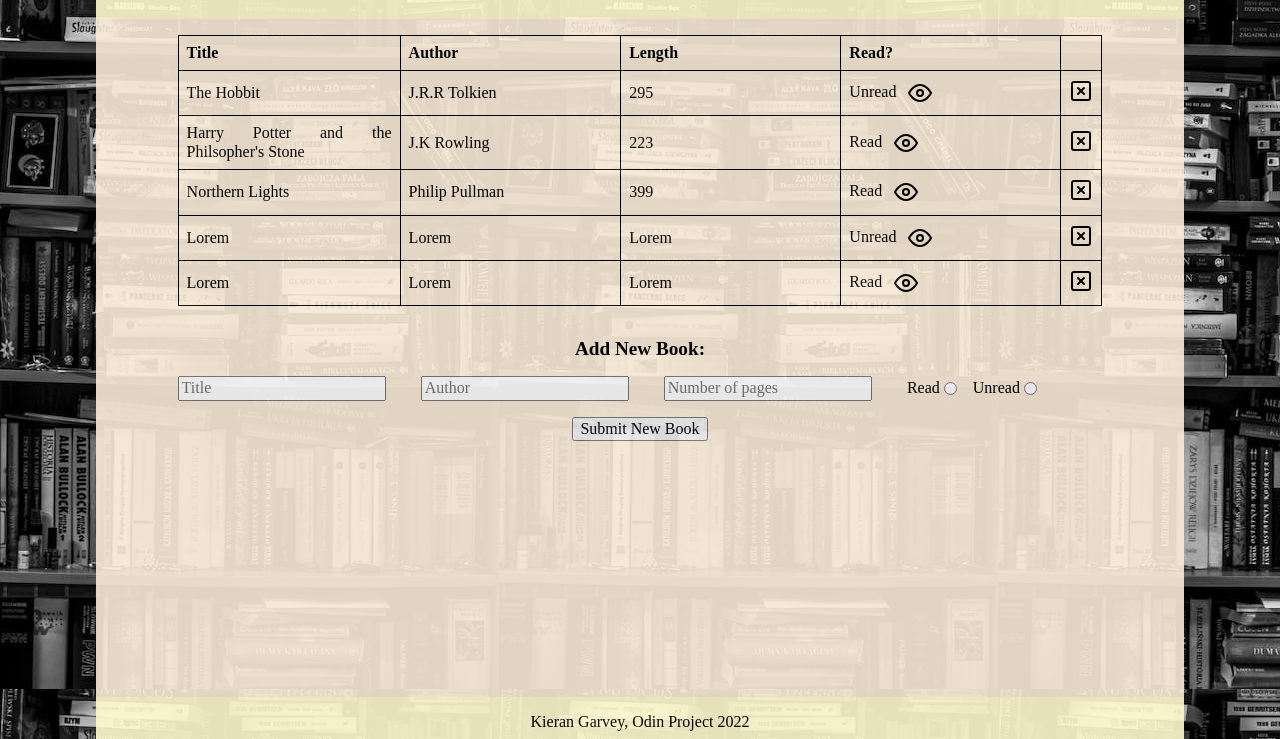
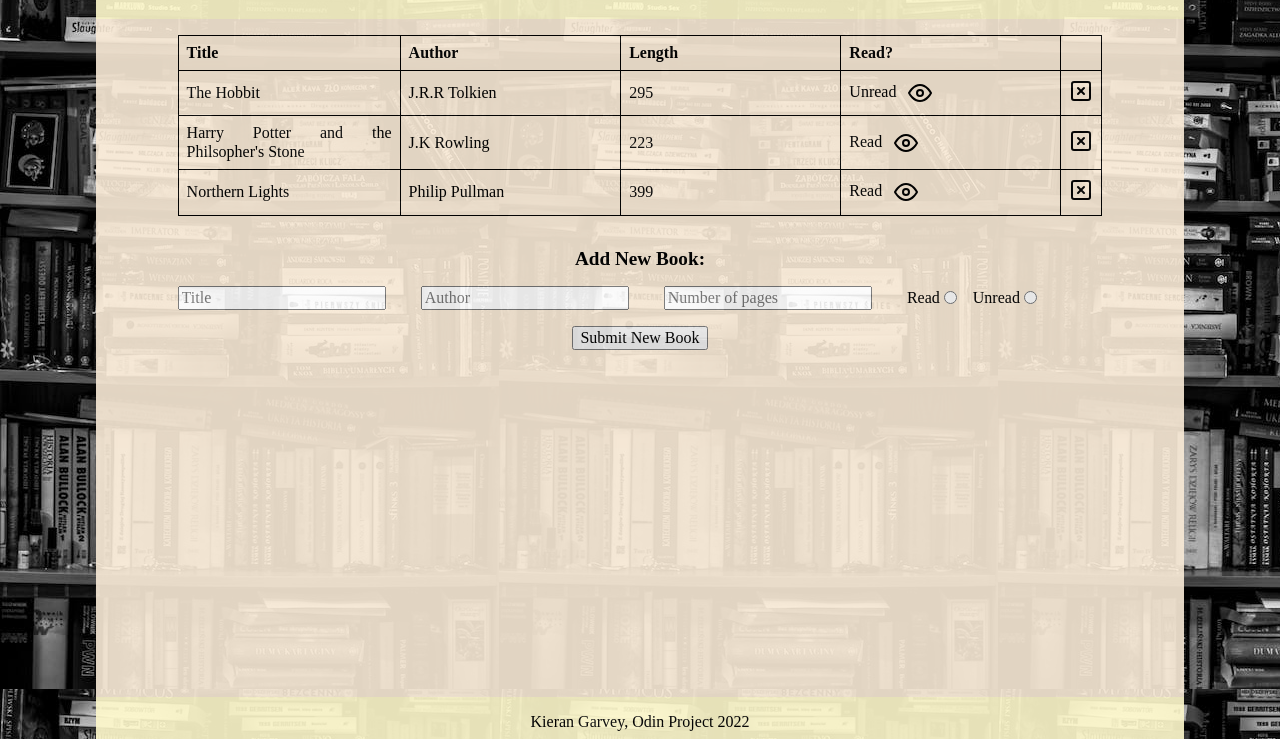
Before and after one commit to KGarvey92/library, a plain HTML site: page library.html in a window 1280 px wide. Shown: the part 61-800 px from the top of the page. Drawn offline with Linux system fonts and the light colour scheme.

Commit message:
clear placeholder table entries

```diff
--- a/library.html
+++ b/library.html
@@ -24,20 +24,6 @@
                 </tr>
             </thead>
             <tbody>
-                <tr>
-                    <td>Lorem</td>
-                    <td>Lorem</td>
-                    <td>Lorem</td>
-                    <td>Unread<img class="readIcon" src="images/eye.svg" alt="toggle read/unread"></td>
-                    <td><img src="images/x-square.svg" class="removeBtn" alt="remove book"></td>
-                </tr>
-                <tr>
-                    <td>Lorem</td>
-                    <td>Lorem</td>
-                    <td>Lorem</td>
-                    <td>Read<img class="readIcon" src="images/eye.svg" alt="toggle read/unread"></td>
-                    <td><img src="/images/x-square.svg" class="removeBtn" alt="remove"></td>
-                </tr>
             </tbody>
         </table>
         <h2>Add New Book:</h2>
--- a/script.js
+++ b/script.js
@@ -23,7 +23,7 @@ myLibrary.push(northernLights);
 
 // loops through array and displays books
 function displayBooks() {
-    const table = document.querySelector('thead');
+    const table = document.querySelector('tbody');
     for (let i = 0; i < myLibrary.length; i++) {
         const row = document.createElement('tr');
         row.dataset.attribute = [i];
@@ -60,12 +60,13 @@ function displayBooks() {
     }
 }
 
-// function that allows users to add new books
+// TODO: Allows users to add new books
 
 function addBookToLibrary() {
 
 }
 
+// TODO:
 function destroyTable() {
 
 }
```
